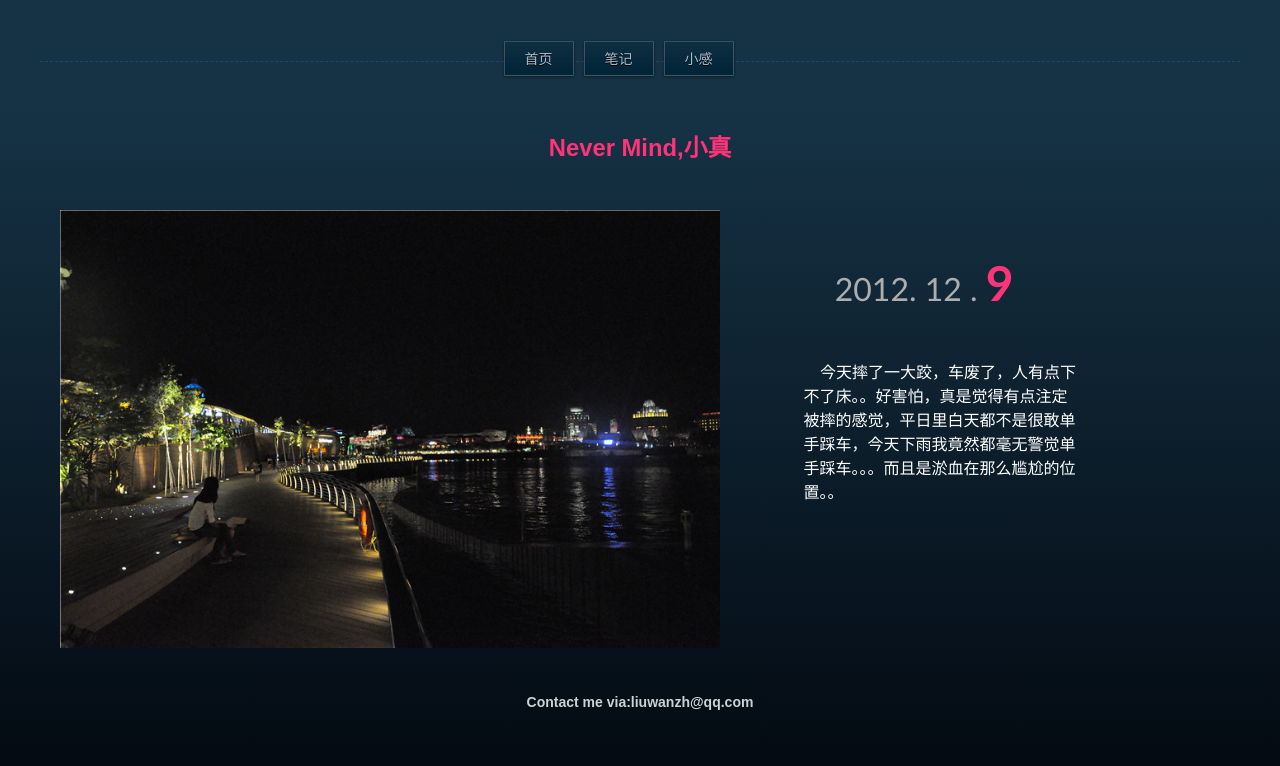
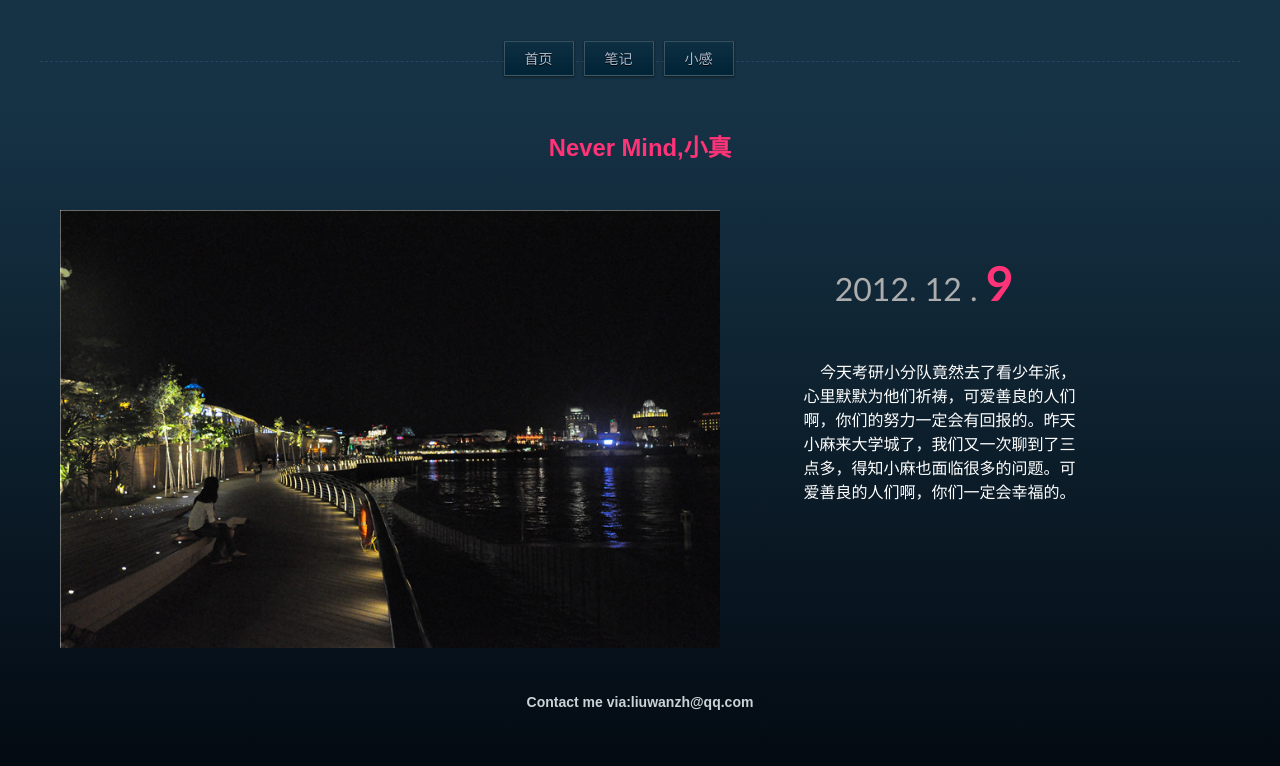
Before and after one commit to liuwanzh/demo, a Jekyll site: the page built from index.html, in a window 1280 px wide. Shown: the top 766 px of the page. Built offline with Jekyll 4.4.1, drawn with Linux system fonts in a browser that asks for light colours.

Commit message:
2012-12-9

```diff
--- a/index.html
+++ b/index.html
@@ -49,7 +49,7 @@ title: 我的Blog
                 document.write(' <div id = "date"> <p align="right"> <font color="#ADADAD" size="6">'+ year + '.&nbsp' + month + '&nbsp.&nbsp' + '</font><font id="day" color="#FF3377" size="10" style="font-weight:600">'+day+'</font></p>');
                 </script>
 
-                <div id="diary"> <p> <font size="3" color="white">&nbsp&nbsp&nbsp 今天摔了一大跤，车废了，人有点下不了床。。好害怕，真是觉得有点注定被摔的感觉，平日里白天都不是很敢单手踩车，今天下雨我竟然都毫无警觉单手踩车。。。而且是淤血在那么尴尬的位置。。</font></p> </div> </div>
+                <div id="diary"> <p> <font size="3" color="white">&nbsp&nbsp&nbsp 今天考研小分队竟然去了看少年派，心里默默为他们祈祷，可爱善良的人们啊，你们的努力一定会有回报的。昨天小麻来大学城了，我们又一次聊到了三点多，得知小麻也面临很多的问题。可爱善良的人们啊，你们一定会幸福的。</font></p> </div> </div>
 
         <h6 align="center">Contact me via:liuwanzh@qq.com</h6>
     </div>
```
